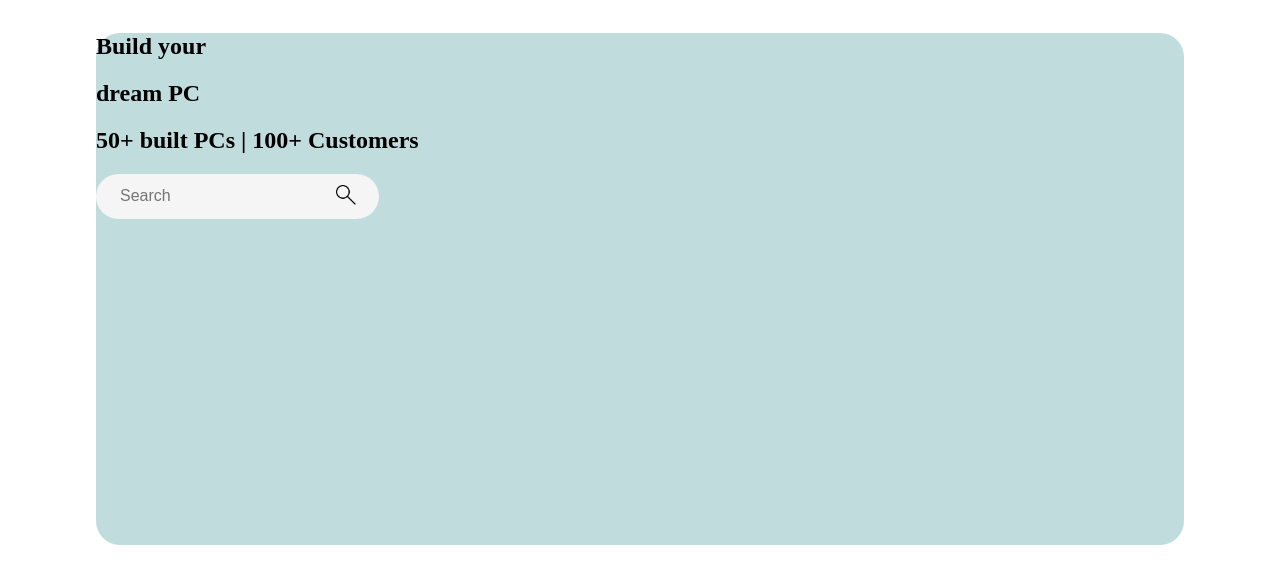
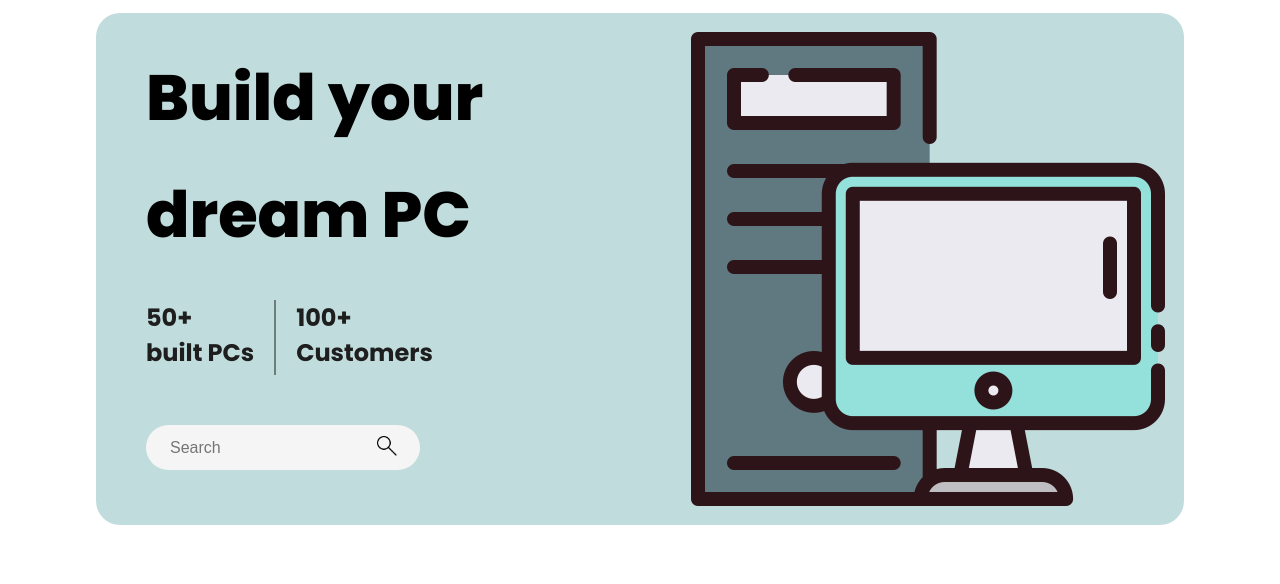
Before and after one commit to MaxTrgb/pps-project, a plain HTML site: page index.html in a window 1280 px wide. Shown: the part 58-642 px from the top of the page. Drawn offline with Linux system fonts and the light colour scheme; a web font is replaced by a local one.

Commit message:
in progress
hero section done

```diff
--- a/index.html
+++ b/index.html
@@ -55,9 +55,21 @@
         <section class="hero">
             <div class="hero__content">
                 <div class="title_search">
-                    <h1>Build your</h1>
-                    <h1>dream PC</h1>
-                    <h2>50+ built PCs | 100+ Customers</h2>
+                    <div id="title">
+                        <h1>Build your</h1>
+                        <h1>dream PC</h1>
+                        <div id="additional_info">
+                            <div id="additional_info_1">
+                                <h2>50+</h2>
+                                <h2>built PCs </h2>
+                            </div>
+                            <div id="line"></div>
+                            <div id="additional_info_2">
+                                <h2>100+</h2>
+                                <h2>Customers</h2>
+                            </div>
+                        </div>
+                    </div>
                     <div class="wrapper">
                         <div class="searchBar">
                             <input id="searchQueryInput" type="text" name="searchQueryInput" placeholder="Search"
@@ -67,6 +79,9 @@
                             </button>
                         </div>
                     </div>
+                </div>
+                <div class="pc_picture">
+                    <img src="assets/pngr.png" alt="">
                 </div>
             </div>
 
--- a/styles/index.css
+++ b/styles/index.css
@@ -58,17 +58,38 @@ header {
     text-align: left;
 }
 
+#line {
+    height: 75px;
+    width: 2px;
+    background-color: rgba(30, 30, 30, 0.5);
+}
+
 .hero__content {
     width: 100%;
     height: 512px;
     border-radius: 24px;
     background: rgb(193, 220, 220);
+    display: flex;
+    flex-direction: row;
 
+}
+#additional_info_1 h2,
+#additional_info_2 h2{
+    margin-top: 0%;
+    margin-bottom: 0%;
+}
+#additional_info {
+    display: flex;
+    flex-direction: row;
+    gap: 20px;
+    color: rgb(30, 30, 30);
+    font-family: Poppins;
+    margin-bottom: 50px;
 }
 
 .title_search {
     width: 50%;
-
+    margin-left: 50px;
 }
 
 .wrapper {
@@ -118,3 +139,14 @@ header {
     width: 20px;
     height: 20px;
 }
+
+.title_search h1 {
+    color: rgb(0, 0, 0);
+    font-family: Poppins;
+    font-size: 64px;
+    font-weight: 800;
+    line-height: 64px;
+    letter-spacing: 0%;
+    text-align: left;
+
+}
```
Also changed, not shown: assets/pngr.png (added).
